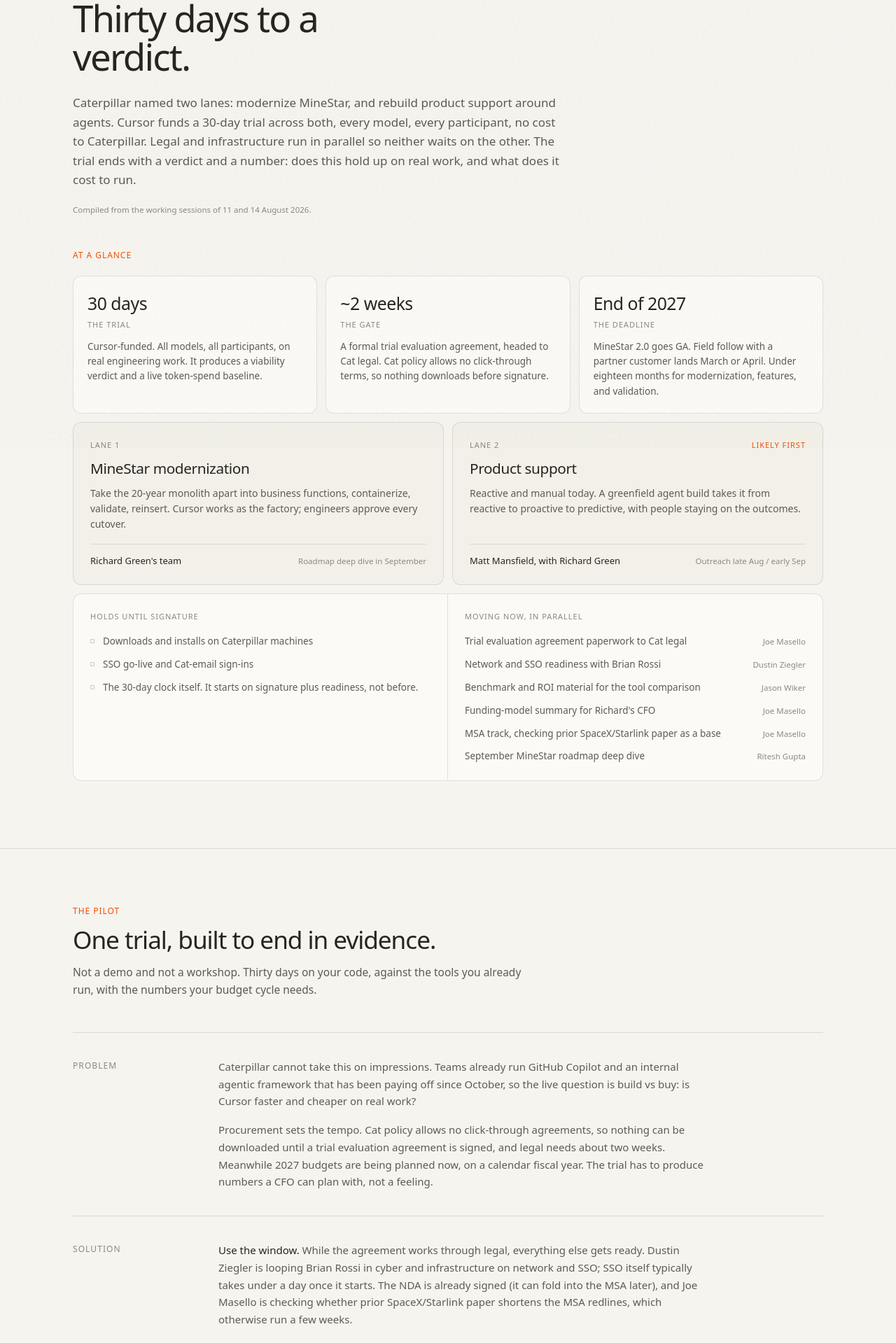
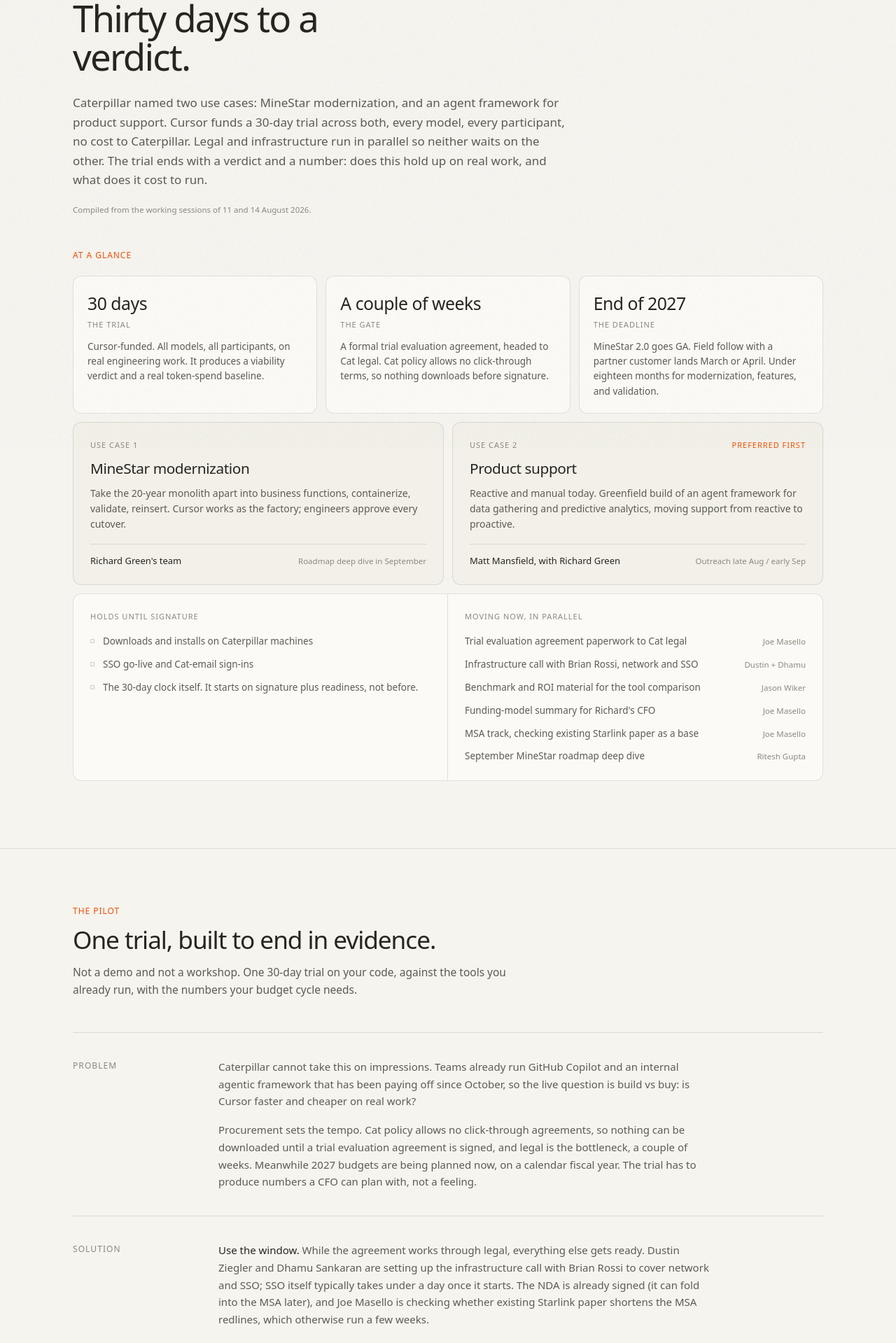
Before and after one commit to Speediing/cat-map, a Next.js app: page / in a window 1280 px wide. Shown: the part 160-2079 px from the top of the page at 70% size. Built offline with nearby package versions, Linux system fonts and the light colour scheme.

Commit message:
Source audit pass: cut Voice/Bot/Cloud-Agents ladder and Grok Bot mention, mark desktop vs cloud as open, legal as a couple of weeks, Dustin+Dhamu on Rossi infra, Starlink wording, Phill Jones, use-case naming
Co-authored-by: Jason Wiker <jason.wiker@gmail.com>

```diff
--- a/src/content/plan.ts
+++ b/src/content/plan.ts
@@ -13,7 +13,7 @@ export type NextStep = {
 };
 
 export type Beat = {
-  /** Optional bolded lead-in, e.g. "Start on desktop." */
+  /** Optional bolded lead-in, e.g. "Use the window." */
   lead?: string;
   text: string;
 };
@@ -21,7 +21,7 @@ export type Beat = {
 export const site = {
   title: "Caterpillar × Cursor",
   description:
-    "The mutual action plan for the Caterpillar and Cursor pilot: a 30-day trial across MineStar modernization and product support, with owners, gates, and dates.",
+    "The mutual action plan for the Caterpillar and Cursor pilot: a 30-day trial across MineStar modernization and a product support agent framework, with owners, gates, and dates.",
   wordmark: { left: "Caterpillar", right: "Cursor" },
   navLabel: "Private · August 2026",
 };
@@ -37,7 +37,7 @@ export const hero = {
   kicker: "Mutual action plan · August 2026",
   title: "Thirty days to a verdict.",
   standfirst:
-    "Caterpillar named two lanes: modernize MineStar, and rebuild product support around agents. Cursor funds a 30-day trial across both, every model, every participant, no cost to Caterpillar. Legal and infrastructure run in parallel so neither waits on the other. The trial ends with a verdict and a number: does this hold up on real work, and what does it cost to run.",
+    "Caterpillar named two use cases: MineStar modernization, and an agent framework for product support. Cursor funds a 30-day trial across both, every model, every participant, no cost to Caterpillar. Legal and infrastructure run in parallel so neither waits on the other. The trial ends with a verdict and a number: does this hold up on real work, and what does it cost to run.",
   meta: "Compiled from the working sessions of 11 and 14 August 2026.",
 };
 
@@ -48,10 +48,10 @@ export const glance = {
     {
       value: "30 days",
       label: "The trial",
-      body: "Cursor-funded. All models, all participants, on real engineering work. It produces a viability verdict and a live token-spend baseline.",
+      body: "Cursor-funded. All models, all participants, on real engineering work. It produces a viability verdict and a real token-spend baseline.",
     },
     {
-      value: "~2 weeks",
+      value: "A couple of weeks",
       label: "The gate",
       body: "A formal trial evaluation agreement, headed to Cat legal. Cat policy allows no click-through terms, so nothing downloads before signature.",
     },
@@ -63,7 +63,7 @@ export const glance = {
   ],
   lanes: [
     {
-      label: "Lane 1",
+      label: "Use case 1",
       tag: null as string | null,
       title: "MineStar modernization",
       body: "Take the 20-year monolith apart into business functions, containerize, validate, reinsert. Cursor works as the factory; engineers approve every cutover.",
@@ -71,10 +71,10 @@ export const glance = {
       clock: "Roadmap deep dive in September",
     },
     {
-      label: "Lane 2",
-      tag: "Likely first",
+      label: "Use case 2",
+      tag: "Preferred first",
       title: "Product support",
-      body: "Reactive and manual today. A greenfield agent build takes it from reactive to proactive to predictive, with people staying on the outcomes.",
+      body: "Reactive and manual today. Greenfield build of an agent framework for data gathering and predictive analytics, moving support from reactive to proactive.",
       owner: "Matt Mansfield, with Richard Green",
       clock: "Outreach late Aug / early Sep",
     },
@@ -92,10 +92,10 @@ export const glance = {
       title: "Moving now, in parallel",
       items: [
         { what: "Trial evaluation agreement paperwork to Cat legal", owner: "Joe Masello" },
-        { what: "Network and SSO readiness with Brian Rossi", owner: "Dustin Ziegler" },
+        { what: "Infrastructure call with Brian Rossi, network and SSO", owner: "Dustin + Dhamu" },
         { what: "Benchmark and ROI material for the tool comparison", owner: "Jason Wiker" },
         { what: "Funding-model summary for Richard's CFO", owner: "Joe Masello" },
-        { what: "MSA track, checking prior SpaceX/Starlink paper as a base", owner: "Joe Masello" },
+        { what: "MSA track, checking existing Starlink paper as a base", owner: "Joe Masello" },
         { what: "September MineStar roadmap deep dive", owner: "Ritesh Gupta" },
       ],
     },
@@ -106,27 +106,27 @@ export const pilot = {
   id: "pilot",
   kicker: "The pilot",
   title: "One trial, built to end in evidence.",
-  lede: "Not a demo and not a workshop. Thirty days on your code, against the tools you already run, with the numbers your budget cycle needs.",
+  lede: "Not a demo and not a workshop. One 30-day trial on your code, against the tools you already run, with the numbers your budget cycle needs.",
   problem: [
     "Caterpillar cannot take this on impressions. Teams already run GitHub Copilot and an internal agentic framework that has been paying off since October, so the live question is build vs buy: is Cursor faster and cheaper on real work?",
-    "Procurement sets the tempo. Cat policy allows no click-through agreements, so nothing can be downloaded until a trial evaluation agreement is signed, and legal needs about two weeks. Meanwhile 2027 budgets are being planned now, on a calendar fiscal year. The trial has to produce numbers a CFO can plan with, not a feeling.",
+    "Procurement sets the tempo. Cat policy allows no click-through agreements, so nothing can be downloaded until a trial evaluation agreement is signed, and legal is the bottleneck, a couple of weeks. Meanwhile 2027 budgets are being planned now, on a calendar fiscal year. The trial has to produce numbers a CFO can plan with, not a feeling.",
   ],
   solution: [
     {
       lead: "Use the window.",
-      text: "While the agreement works through legal, everything else gets ready. Dustin Ziegler is looping Brian Rossi in cyber and infrastructure on network and SSO; SSO itself typically takes under a day once it starts. The NDA is already signed (it can fold into the MSA later), and Joe Masello is checking whether prior SpaceX/Starlink paper shortens the MSA redlines, which otherwise run a few weeks.",
+      text: "While the agreement works through legal, everything else gets ready. Dustin Ziegler and Dhamu Sankaran are setting up the infrastructure call with Brian Rossi to cover network and SSO; SSO itself typically takes under a day once it starts. The NDA is already signed (it can fold into the MSA later), and Joe Masello is checking whether existing Starlink paper shortens the MSA redlines, which otherwise run a few weeks.",
     },
     {
-      lead: "Start on desktop.",
-      text: "Day one needs no infrastructure. Participants download Cursor and sign in with their Cat email on the enterprise trial. Cloud agents stay a confirm, not an assumption: when wanted, the Anysphere-managed option gives unlimited VMs at no extra cost, reaching your VPC over AWS PrivateLink. Self-hosted under Caterpillar infrastructure also works, with more overhead.",
+      lead: "Where it runs is still open.",
+      text: "Desktop needs no infrastructure: download Cursor, sign in with a Cat email on the enterprise trial. Cloud agents can be Anysphere-managed, unlimited VMs at no extra cost, reaching your VPC over AWS PrivateLink, or self-hosted under Caterpillar infrastructure with more overhead. Which mix clears Caterpillar security is Dhamu's question to close, and the plan does not assume the answer.",
     },
     {
       lead: "Compare in the open.",
-      text: "One working session, not a two-day workshop. Cursor next to GitHub Copilot, Claude Code, and Codex, with the benchmark and competitive material we bring, plus use cases, ROI, and token spend. Grok Bot enters that conversation as what it is, an agent factory that orchestrates other agents, not a row in a feature matrix.",
+      text: "One working session, not a one-or-two-day workshop. Cursor next to GitHub Copilot, Claude Code, and Codex, with the benchmark and competitive material we bring, plus use cases, ROI, and token spend.",
     },
     {
       lead: "Measure what matters.",
-      text: "Thirty days, all token costs on us, across every model and participant. The output is a viability verdict and a real consumption baseline, the number that turns a placeholder budget line into a plan.",
+      text: "All token costs on us, across every model and participant. The output is a viability verdict and a real consumption baseline, the number that turns a placeholder budget line into a plan.",
     },
     {
       lead: "Keep help close.",
@@ -137,7 +137,7 @@ export const pilot = {
   constraints: [
     {
       title: "Build vs buy can be hybrid",
-      body: "Keep the internal agentic framework and the Copilot-based agents. Cursor sits underneath as the mature harness and spreads across the SDLC incrementally. Nothing gets ripped out and replaced.",
+      body: "Richard asked whether this replaces the internal agentic framework running since October, or the Copilot-based agents. It does not. Mix and match: Cursor sits underneath as the mature harness, adopted incrementally across the SDLC, nothing ripped out.",
     },
     {
       title: "Cost has to be governable",
@@ -148,10 +148,10 @@ export const pilot = {
     {
       owner: "Joe Masello",
       what: "Send the trial evaluation agreement paperwork. It gates every download and sign-in.",
-      when: "Underway",
+      when: "Now",
     },
     {
-      owner: "Dustin Ziegler",
+      owner: "Dustin Ziegler, Dhamu Sankaran",
       what: "Hold the infrastructure readiness call with Brian Rossi: network plus SSO.",
       when: "In parallel with legal",
     },
@@ -162,13 +162,13 @@ export const pilot = {
     },
     {
       owner: "Joe Masello",
-      what: "Check prior SpaceX/Starlink paper as a base for the MSA.",
-      when: "Underway",
+      what: "Check existing Starlink paper as a base for the MSA.",
+      when: "Now",
     },
     {
       owner: "Joe Masello",
       what: "Send the capabilities and funding-model summary Richard can take to his CFO.",
-      when: "Underway",
+      when: "Now",
     },
   ] satisfies NextStep[],
 };
@@ -184,10 +184,10 @@ export const minestar = {
   ],
   solution: [
     {
-      text: "Cursor as the factory under the lane the team already runs. Parallel agents map the monolith, extract business functions, containerize them, write the validation, and open pull requests. Engineers review and approve every cutover, and validated services go back into MineStar.",
+      text: "Our proposal: Cursor as the factory inside the modernization the team already runs. Parallel agents map the monolith, extract business functions, containerize them, write the validation, and open pull requests. Engineers review and approve every cutover, and validated services go back into MineStar.",
     },
     {
-      text: "Nothing gets ripped out. The internal framework and the Copilot-based agents keep working; Cursor takes the volume underneath as the harness. Adoption is incremental across the SDLC, sized against the 2.0 roadmap rather than a rewrite of the program.",
+      text: "The internal framework and the Copilot-based agents keep working; Cursor takes the volume underneath as the harness. Adoption is incremental across the SDLC, sized against the 2.0 roadmap in the September deep dive, not a rewrite of the program.",
     },
   ] satisfies Beat[],
   nextSteps: [
@@ -208,33 +208,20 @@ export const minestar = {
 export const support = {
   id: "support",
   kicker: "Use case 2",
-  title: "The support ladder",
-  lede: "Richard's first pick. Product support, taken from reactive to proactive to predictive with a greenfield agent build.",
+  title: "Product support agent framework",
+  lede: "Richard's preferred first pilot. Support is reactive and manual today; the goal is proactive, with agents doing the data gathering and predictive analytics.",
   problem: [
     "Support is fully reactive and fully manual. Engineers pull reports by hand and carry the context in their heads. When a 7% grade rollback showed up on 260-ton trucks, the answer was a manual audit of every mine site.",
-    "Nothing watches the data and brings findings to an engineer. Building that is greenfield work across people, process, and tools, and it is the lane Richard Green wants to pilot first.",
+    "Nothing watches the data and brings findings to an engineer. Building that is greenfield work across people, process, and tools, and it is the use case Richard Green wants to pilot first.",
   ],
-  solutionIntro:
-    "Matt Mansfield, product support director, owns the plan and is shaping it with Richard now. The build is one ladder, and agents do the climbing.",
-  rungs: [
+  solution: [
     {
-      name: "Grok Voice",
-      verb: "Answer",
-      body: "The site support line. A site phones or radios in, Voice answers with MineStar context, resolves what it can, and escalates the rest with a full brief.",
+      text: "Greenfield on purpose: people, process, and tools get designed rather than retrofitted. Richard Green and Matt Mansfield, product support director, are building the plan now. The goal is set: take support from reactive to proactive, with agents doing the data gathering and the predictive analytics.",
     },
     {
-      name: "Grok Bot",
-      verb: "Watch",
-      body: "Always-on teammates that watch telemetry, investigate anomalies in parallel, and file tickets with the evidence attached.",
+      text: "The 30-day trial is the proving ground: it shows whether the tooling holds up on representative work, and the consumption baseline gives the funding model real numbers. The detailed build gets scoped in Matt's plan, not guessed at here.",
     },
-    {
-      name: "Cursor Cloud Agents",
-      verb: "Fix",
-      body: "When the Bot finds a software fix, it hands off to a Cloud Agent, which returns a pull request. People stay on the outcome.",
-    },
-  ],
-  solutionOutro:
-    "Run the grade rollback through that ladder and it arrives as a ticket with evidence, not an audit assignment. Voice, Bot, and Cloud Agents are the how of this lane, not three separate pilots.",
+  ] satisfies Beat[],
   nextSteps: [
     {
       owner: "Matt Mansfield or Ritesh Gupta",
@@ -242,7 +229,7 @@ export const support = {
       when: "Late Aug / early Sep",
     },
   ] satisfies NextStep[],
-  note: "Both lanes likely land in the same window. Support may move first.",
+  note: "Both use cases likely land in the same window. Support may move first.",
 };
 
 export const footer = {
@@ -258,14 +245,14 @@ export const footer = {
       "Ritesh Gupta",
       "Swaran Unni",
       "Sai Praveen Gundlapalli",
-      "Phillip Jones",
+      "Phill Jones",
     ],
   },
   cursor: {
     label: "Cursor",
     people: ["Jason Wiker", "Brian Fox", "Joe Masello"],
   },
-  line: "Private. Prepared for the Caterpillar working group from the sessions of 11 and 14 August 2026.",
+  line: "Private. Prepared for the Caterpillar working group. Sourced from the working sessions of 11 and 14 August 2026.",
 };
 
 export const login = {
```
Also changed, not shown: src/app/page.tsx (+20 -52 lines), 1 other file (tests, documents, lock files or other folders).
